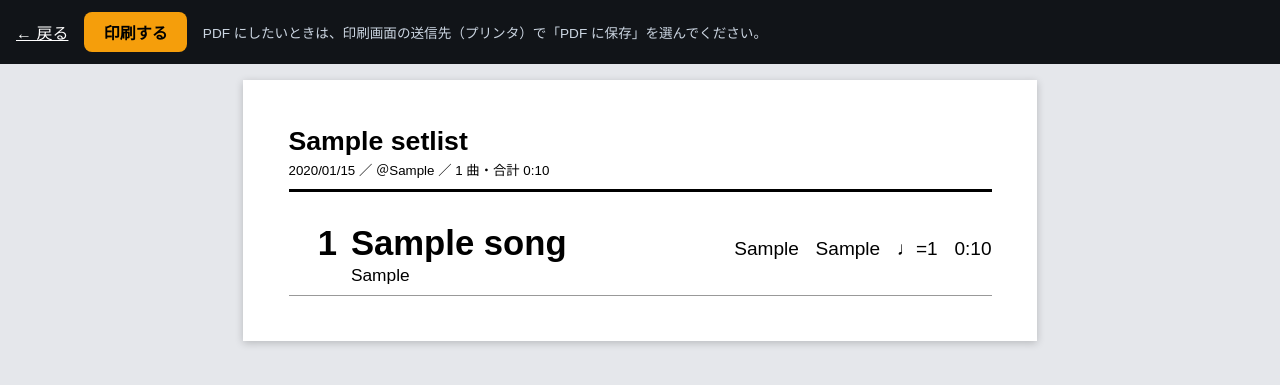
After one commit to junichirow/ClaudeCode, a Flask app: page /setlists/1/print in a window 1280 px wide. The commit adds this page. Shown: the top 385 px of the page. Run offline with Flask 3, Linux system fonts and the light colour scheme; a user stored in the database is signed in; tables that the repository leaves empty hold one stand-in row (values such as "Sample post"); some libraries are stand-ins or nearby versions.

Commit message:
セットリスト管理アプリに印刷用の画面を追加する（ブラウザの印刷で PDF にも保存できる）
Co-Authored-By: Claude Opus 5.5 <noreply@anthropic.com>

```diff
--- a/setlist_app/setlists.py
+++ b/setlist_app/setlists.py
@@ -86,6 +86,16 @@ def show(setlist_id):
     return render_template("setlists/show.html", setlist=setlist)
 
 
+@bp.route("/<int:setlist_id>/print")
+def print_view(setlist_id):
+    """印刷用の画面（白い紙に黒い文字。ブラウザの印刷から PDF にも保存できる）"""
+    setlist = get_own_setlist(setlist_id)
+    # 曲が多いほど文字を小さくして、A4 1 枚に収まりやすくする
+    count = len(setlist.items)
+    size = "large" if count <= 12 else "medium" if count <= 20 else "small"
+    return render_template("setlists/print.html", setlist=setlist, size=size)
+
+
 @bp.route("/<int:setlist_id>/edit", methods=["GET", "POST"])
 def edit(setlist_id):
     setlist = get_own_setlist(setlist_id)
--- /dev/null
+++ b/setlist_app/static/print.css
@@ -0,0 +1,56 @@
+/* 印刷用の画面。白い紙に黒い太字で、ステージの床に置いても読めるようにする */
+@page { size: A4; margin: 12mm; }
+
+* { box-sizing: border-box; }
+body {
+  margin: 0;
+  background: #e5e7eb;
+  color: #000;
+  font-family: "Hiragino Sans", "Hiragino Kaku Gothic ProN", "Noto Sans JP", sans-serif;
+}
+
+.toolbar {
+  display: flex; flex-wrap: wrap; align-items: center; gap: 0.5rem 1rem;
+  padding: 0.75rem 1rem; background: #111418; color: #fff;
+}
+.toolbar a { color: #fff; }
+.toolbar button {
+  font-size: 1rem; padding: 0.5rem 1.2rem; border: 0; border-radius: 8px;
+  background: #f59e0b; color: #000; font-weight: bold; cursor: pointer;
+}
+.toolbar p { margin: 0; font-size: 0.85rem; color: #cbd5e1; }
+
+.sheet {
+  max-width: 210mm; margin: 1rem auto; padding: 12mm;
+  background: #fff; box-shadow: 0 2px 8px rgba(0, 0, 0, 0.2);
+}
+header { border-bottom: 3px solid #000; margin-bottom: 0.6em; padding-bottom: 0.3em; }
+h1 { margin: 0; font-size: 2em; line-height: 1.2; word-break: break-word; }
+.info { margin: 0.2em 0 0; font-size: 0.9em; }
+.info span + span::before { content: " ／ "; }
+
+ol { list-style: none; margin: 0; padding: 0; }
+li {
+  display: grid; grid-template-columns: 1.4em 1fr auto; column-gap: 0.4em;
+  align-items: baseline;
+  padding: 0.25em 0; border-bottom: 1px solid #999;
+  break-inside: avoid;
+}
+.number { font-weight: bold; text-align: right; }
+.title { font-weight: bold; line-height: 1.25; word-break: break-word; }
+.detail { font-size: 0.55em; white-space: nowrap; }
+.detail span + span { margin-left: 0.6em; }
+.memo { grid-column: 2 / 4; font-size: 0.5em; white-space: pre-wrap; }
+
+/* 曲数に合わせて文字の大きさを変える */
+.size-large { font-size: 26pt; }
+.size-medium { font-size: 19pt; }
+.size-small { font-size: 14pt; }
+.size-large h1, .size-medium h1, .size-small h1 { font-size: 20pt; }
+.info { font-size: 10pt; }
+
+@media print {
+  body { background: #fff; }
+  .toolbar { display: none; }
+  .sheet { margin: 0; padding: 0; max-width: none; box-shadow: none; }
+}
--- /dev/null
+++ b/setlist_app/templates/setlists/print.html
@@ -0,0 +1,49 @@
+<!doctype html>
+<html lang="ja">
+<head>
+  <meta charset="utf-8">
+  <meta name="viewport" content="width=device-width, initial-scale=1">
+  {# PDF に保存するときのファイル名はタイトルになる #}
+  <title>{{ setlist.title }}{% if setlist.date %}_{{ setlist.date.strftime('%Y%m%d') }}{% endif %}</title>
+  <link rel="stylesheet" href="{{ url_for('static', filename='print.css') }}">
+</head>
+<body>
+  <div class="toolbar">
+    <a href="{{ url_for('setlists.show', setlist_id=setlist.id) }}">← 戻る</a>
+    <button type="button" onclick="window.print()">印刷する</button>
+    <p>PDF にしたいときは、印刷画面の送信先（プリンタ）で「PDF に保存」を選んでください。</p>
+  </div>
+
+  <article class="sheet size-{{ size }}">
+    <header>
+      <h1>{{ setlist.title }}</h1>
+      <p class="info">
+        {% if setlist.date %}<span>{{ setlist.date.strftime('%Y/%m/%d') }}</span>{% endif %}
+        {% if setlist.venue %}<span>＠{{ setlist.venue }}</span>{% endif %}
+        <span>{{ setlist.items|length }} 曲・合計 {{ setlist.total_seconds|duration }}</span>
+      </p>
+    </header>
+
+    {% if setlist.items %}
+      <ol>
+        {% for item in setlist.items %}
+          {% set song = item.song %}
+          <li>
+            <span class="number">{{ loop.index }}</span>
+            <span class="title">{{ song.title }}</span>
+            <span class="detail">
+              {% if song.key %}<span>{{ song.key }}</span>{% endif %}
+              {% if song.tuning %}<span>{{ song.tuning }}</span>{% endif %}
+              {% if song.bpm %}<span>♩={{ song.bpm }}</span>{% endif %}
+              {% if song.duration_seconds is not none %}<span>{{ song.duration_seconds|duration }}</span>{% endif %}
+            </span>
+            {% if song.memo %}<span class="memo">{{ song.memo }}</span>{% endif %}
+          </li>
+        {% endfor %}
+      </ol>
+    {% else %}
+      <p>まだ曲が入っていません。</p>
+    {% endif %}
+  </article>
+</body>
+</html>
--- a/setlist_app/templates/setlists/show.html
+++ b/setlist_app/templates/setlists/show.html
@@ -41,5 +41,6 @@
 <div class="form-actions">
   <a class="button primary" href="{{ url_for('setlists.items', setlist_id=setlist.id) }}">曲の追加・並べ替え</a>
   <a class="button" href="{{ url_for('setlists.edit', setlist_id=setlist.id) }}">タイトル・日付・会場の編集</a>
+  <a class="button" href="{{ url_for('setlists.print_view', setlist_id=setlist.id) }}">印刷・PDF</a>
 </div>
 {% endblock %}
```
Also changed, not shown: CLAUDE.md (+1 -0 lines), setlist_app/test_app.py (+27 -0 lines), setlist_app/README.md.
